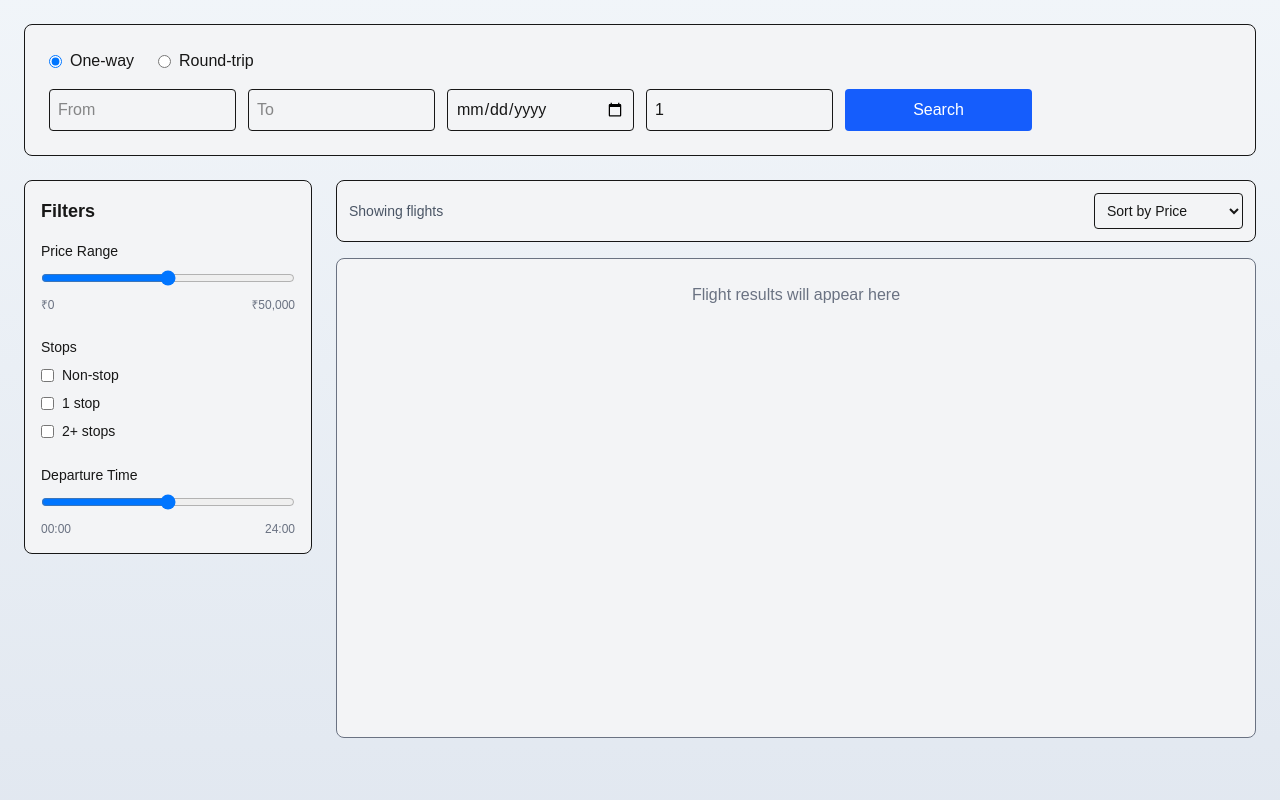
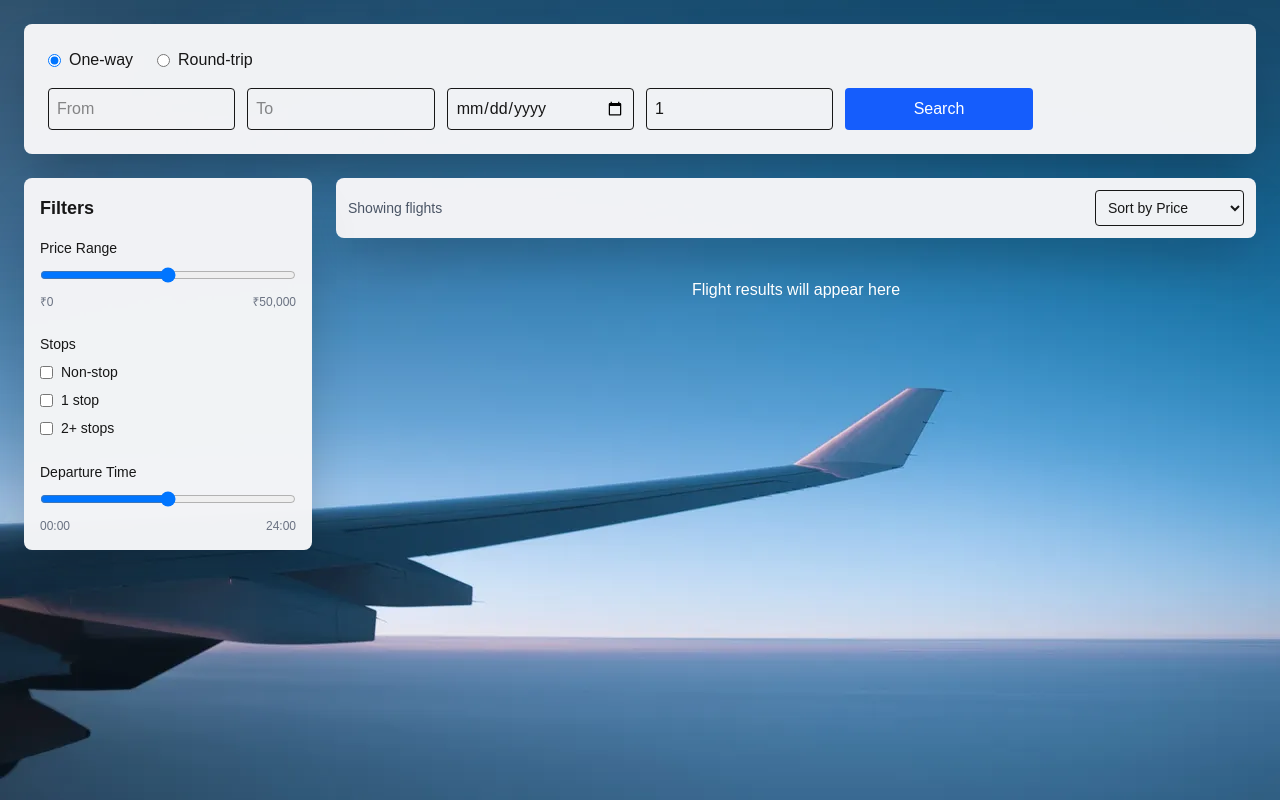
Before and after one commit to Pannakbhushana/flight-search, a Next.js app in the folder frontend/: page /flights in a window 1280 px wide. Built offline with nearby package versions, Linux system fonts and the light colour scheme.

Commit message:
flight page layout final draft

```diff
--- a/frontend/app/components/Filters.tsx
+++ b/frontend/app/components/Filters.tsx
@@ -2,7 +2,7 @@
 
 export default function Filters() {
   return (
-    <div className="w-full rounded-lg border bg-gray-100 p-4 md:w-72 lg:sticky lg:top-4">
+    <div className="w-full rounded-lg shadow-2xl bg-gray-100/99 p-4 md:w-72 lg:sticky lg:top-4">
       <h3 className="mb-4 text-base font-semibold md:text-lg">
         Filters
       </h3>
--- a/frontend/app/components/SearchBar.tsx
+++ b/frontend/app/components/SearchBar.tsx
@@ -6,7 +6,7 @@ export default function SearchBar() {
   const [tripType, setTripType] = useState<"oneway" | "roundtrip">("oneway");
 
   return (
-    <div className="rounded-lg border bg-gray-100 p-4 md:p-6">
+    <div className="rounded-lg shadow-2xl bg-gray-100/99 p-4 md:p-6">
       <div className="mb-4 flex gap-6 text-sm md:text-base">
         <label className="flex cursor-pointer items-center gap-2">
           <input
--- a/frontend/app/components/SortBar.tsx
+++ b/frontend/app/components/SortBar.tsx
@@ -2,7 +2,7 @@
 
 export default function SortBar() {
   return (
-    <div className="flex flex-col gap-3 rounded-lg border bg-gray-100 p-3 sm:flex-row sm:items-center sm:justify-between"
+    <div className="flex flex-col gap-3 rounded-lg shadow-2xl bg-gray-100/99 p-3 sm:flex-row sm:items-center sm:justify-between"
     >
       <span className="text-sm text-gray-600">
         Showing flights
--- a/frontend/app/flights/page.tsx
+++ b/frontend/app/flights/page.tsx
@@ -4,7 +4,11 @@ import SortBar from "../components/SortBar";
 
 export default function FlightsPage() {
   return (
-    <div className="min-h-screen bg-linear-to-b from-slate-100 to-slate-200 p-3 sm:p-4 md:p-6">
+    <div className="min-h-screen bg-linear-to-b from-slate-100 to-slate-200 p-3 sm:p-4 md:p-6"
+    style={{
+        backgroundImage: "url('/sky.webp')",
+      }}
+    >
       <SearchBar />
 
       <div className="mt-4 flex flex-col gap-4 lg:mt-6 lg:flex-row lg:gap-6">
@@ -15,7 +19,7 @@ export default function FlightsPage() {
         <div className="flex-1">
           <SortBar />
 
-          <div className="mt-4 min-h-120 rounded-lg border bg-gray-100 p-6 text-center text-sm text-gray-500 sm:text-base">
+          <div className="mt-4 min-h-120 rounded-lg p-6 text-center text-sm text-white sm:text-base">
             Flight results will appear here
           </div>
         </div>
```
Also changed, not shown: frontend/public/sky.webp (added).
